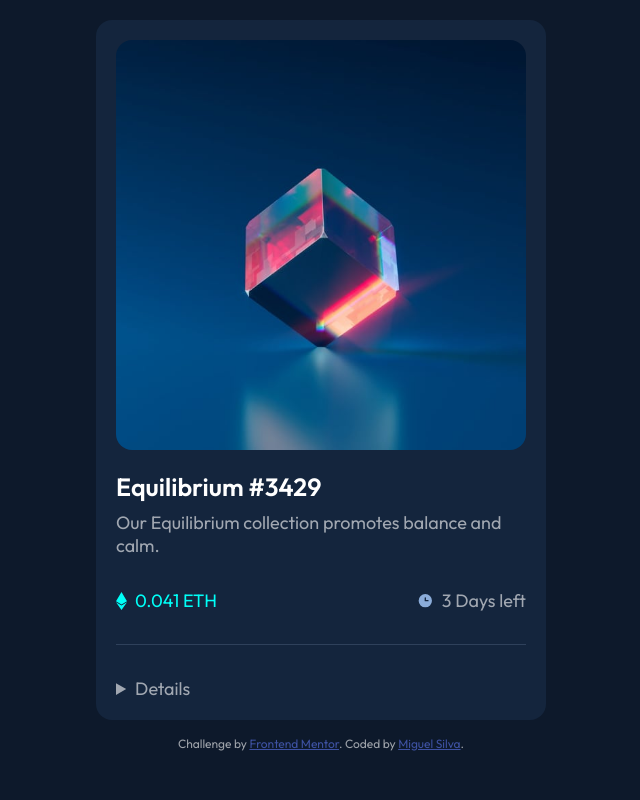
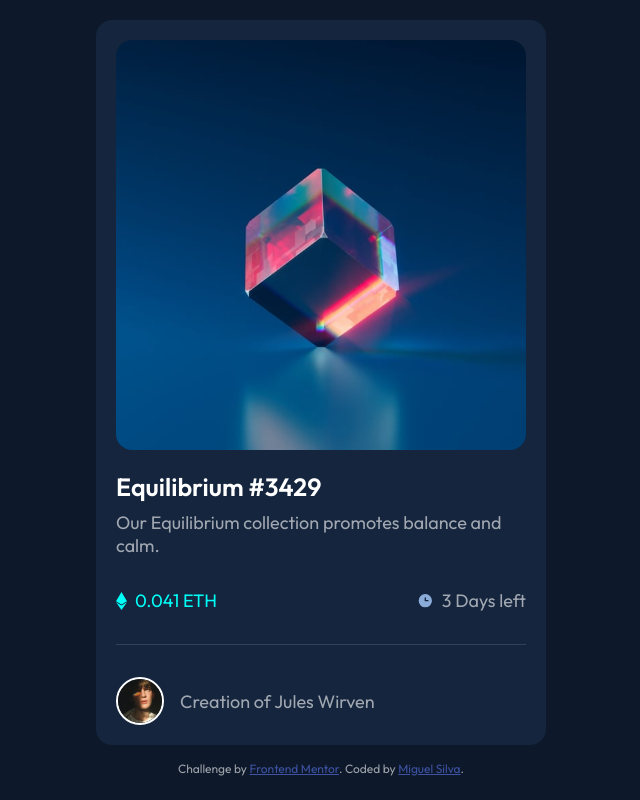
Before and after one commit to migsilva89/demo-nft-card, a plain HTML site: page index.html in a window 1280 px wide. Shown: the whole page, without its empty margins (319-959 px from the left). Drawn offline with Linux system fonts and the light colour scheme.

Commit message:
hope now

```diff
--- a/index.html
+++ b/index.html
@@ -33,10 +33,10 @@
                 <li><img alt="clock icon" src="./images/icon-clock.svg" alt="">3 Days left</li>
             </ul>
 
-            <details class="avatar">
+            <article class="avatar">
                 <img src="./images/image-avatar.png" alt="Jules Wirven Avatar">
                 <div>Creation of <span> Jules Wirven </span></div>
-            </details>
+            </article>
         </div>
     </section>
 </main>
```
